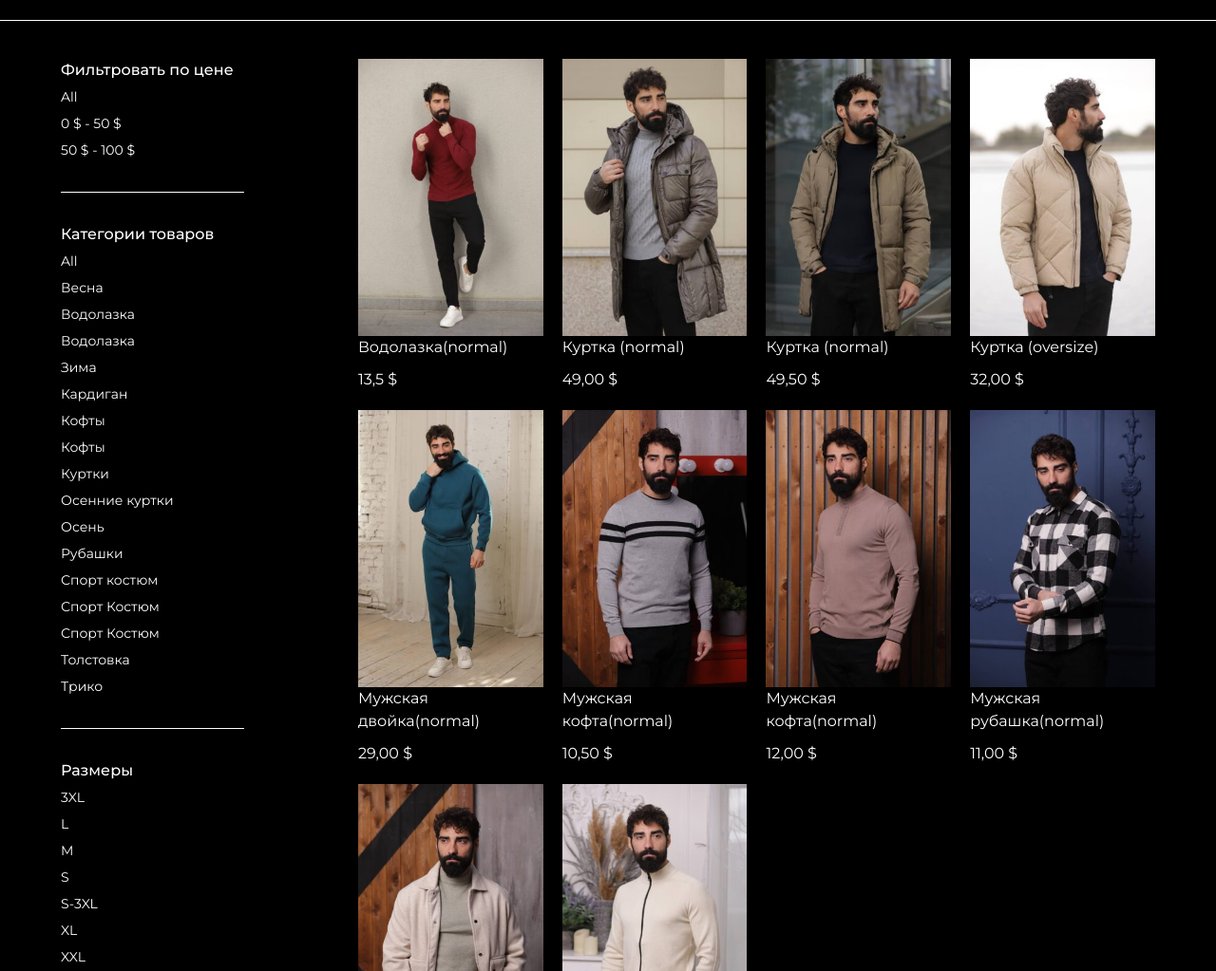
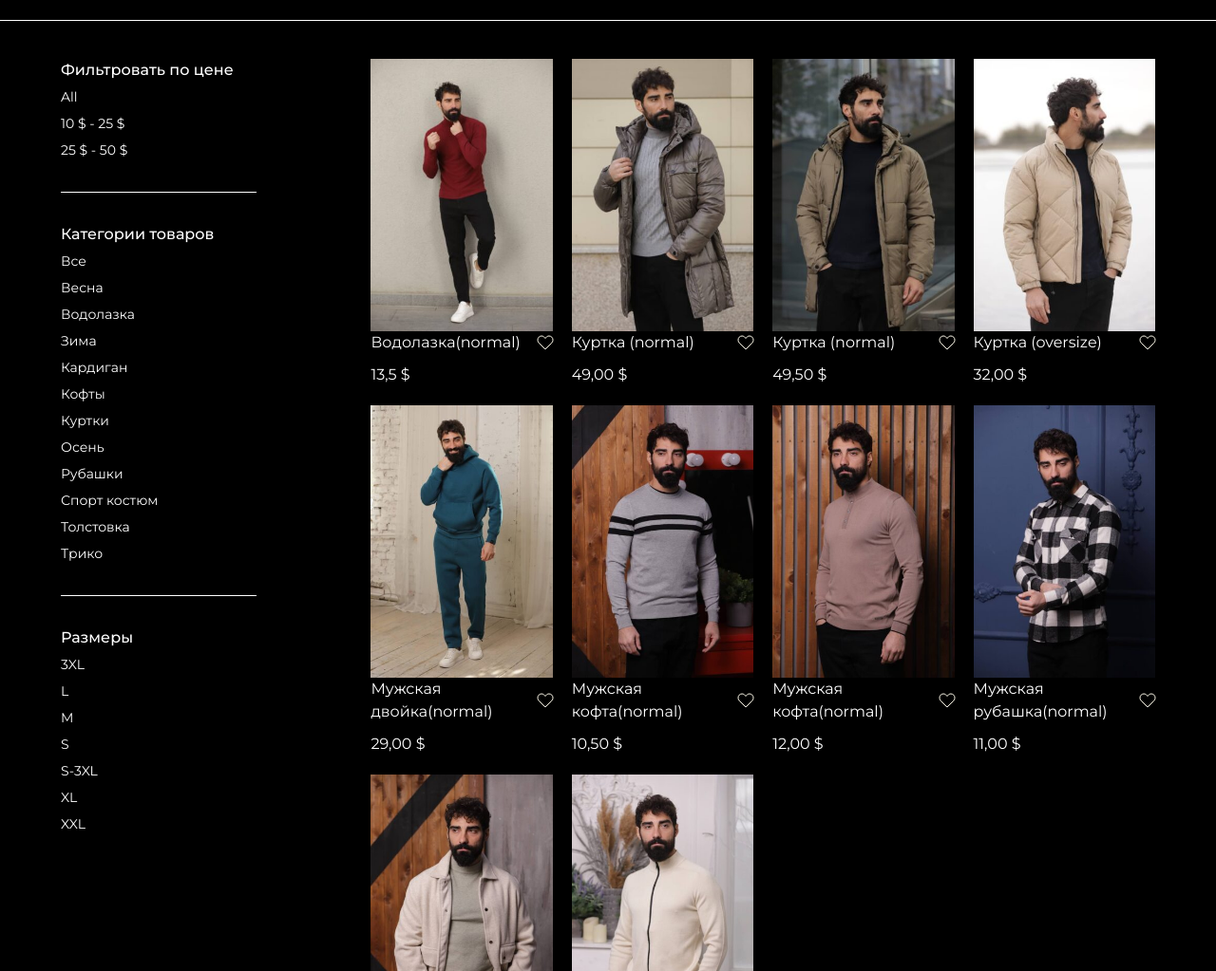
Before and after one commit to XPNCBS/masculino, a website built with Vite: page index.html in a window 1280 px wide. Shown: the part 58-1081 px from the top of the page at 95% size. Built offline with nearby package versions, Linux system fonts and the light colour scheme; files whose address does not match are found by name.

Commit message:
начал делать фильтр

```diff
--- a/index.html
+++ b/index.html
@@ -175,8 +175,8 @@
       </header>
     </div>
     <template id="shop">
-      <main class="custom-container">
-        <section class="flex justify-between items-center">
+      <main>
+        <section class="flex justify-between items-center custom-container">
           <nav class="bread-crumbs">
             <a href="#">Shop</a>
             <span class="px-3">/</span>
@@ -205,12 +205,45 @@
             ></a>
           </div>
         </section>
-        <section class="flex">
+        <section class="flex custom-container">
           <div class="w-[50%]">
             <div><img class="main-image" src="" alt="" /></div>
             <ul class="images-list"></ul>
           </div>
           <div class="w-[50%]">a</div>
+        </section>
+        <section class="Additional-information mt-20">
+          <div
+            class="custom-container flex items-center justify-center flex-col py-10"
+          >
+            <h2 class="">Additional information</h2>
+            <table>
+              <tr>
+                <td class="py-5">Цвет</td>
+                <td class="pl-30">
+                  <div class="colors"></div>
+                </td>
+              </tr>
+              <tr>
+                <td class="py-5">Материал</td>
+                <td class="pl-30"><div class="material"></div></td>
+              </tr>
+              <tr>
+                <td class="py-5">Размер</td>
+                <td class="pl-30"><div class="sizes"></div></td>
+              </tr>
+            </table>
+          </div>
+          <div class="border-b border-t py-5 w">
+            <div
+              class="custom-container flex items-center justify-center flex-col"
+            >
+              <div>
+                <span>SKU: <span class="SKU"></span></span>
+                <span>Categories: <span class="categories"></span></span>
+              </div>
+            </div>
+          </div>
         </section>
       </main>
       <div class="modal">
@@ -234,7 +267,7 @@
     </template>
     <template id="root">
       <main class="custom-container main flex gap-30">
-        <aside class="aside w-200"></aside>
+        <aside class="aside"></aside>
 
         <div class="cards flex"></div>
       </main>
@@ -252,22 +285,16 @@
               <svg
                 width="16"
                 height="16"
+                viewBox="0 0 16 16"
                 fill="none"
                 xmlns="http://www.w3.org/2000/svg"
-                stroke="#000000"
+                stroke="#000"
+                class="overflow-visible"
               >
-                <g id="SVGRepo_bgCarrier" stroke-width="0"></g>
-                <g
-                  id="SVGRepo_tracerCarrier"
-                  stroke-linecap="round"
-                  stroke-linejoin="round"
-                ></g>
-                <g id="SVGRepo_iconCarrier">
-                  <path
-                    d="M1.24264 8.24264L8 15L14.7574 8.24264C15.553 7.44699 16 6.36786 16 5.24264V5.05234C16 2.8143 14.1857 1 11.9477 1C10.7166 1 9.55233 1.55959 8.78331 2.52086L8 3.5L7.21669 2.52086C6.44767 1.55959 5.28338 1 4.05234 1C1.8143 1 0 2.8143 0 5.05234V5.24264C0 6.36786 0.44699 7.44699 1.24264 8.24264Z"
-                    class="svg__path"
-                  ></path>
-                </g>
+                <path
+                  d="M1.24264 8.24264L8 15L14.7574 8.24264C15.553 7.44699 16 6.36786 16 5.24264V5.05234C16 2.8143 14.1857 1 11.9477 1C10.7166 1 9.55233 1.55959 8.78331 2.52086L8 3.5L7.21669 2.52086C6.44767 1.55959 5.28338 1 4.05234 1C1.8143 1 0 2.8143 0 5.05234V5.24264C0 6.36786 0.44699 7.44699 1.24264 8.24264Z"
+                  class="svg__path"
+                ></path>
               </svg>
             </button>
           </div>
--- a/src/js/asideContent.js
+++ b/src/js/asideContent.js
@@ -1,31 +1,29 @@
 export const asideContent = [
   {
+    href: 'prices',
     title: 'Фильтровать по цене',
-    elements: ['All', '0 $ - 50 $', '50 $ - 100 $'],
+    elements: ['All', '10 $ - 25 $', '25 $ - 50 $'],
   },
   {
+    href: 'categories',
     title: 'Категории товаров',
     elements: [
-      'All',
+      'Все',
       'Весна',
-      'Водолазка',
       'Водолазка',
       'Зима',
       'Кардиган',
       'Кофты',
-      'Кофты',
       'Куртки',
-      'Осенние куртки',
       'Осень',
       'Рубашки',
       'Спорт костюм',
-      'Спорт Костюм',
-      'Спорт Костюм',
       'Толстовка',
       'Трико',
     ],
   },
   {
+    href: 'sizes',
     title: 'Размеры',
     elements: ['3XL', 'L', 'M', 'S', 'S-3XL', 'XL', 'XXL'],
   },
--- a/src/js/asideFunctions.js
+++ b/src/js/asideFunctions.js
@@ -8,17 +8,25 @@ export function generateAside(asideContent, aside) {
     title.textContent = asideItem.title
     li.appendChild(title)
     ul.appendChild(li)
-    generateAsideButtons(asideItem.elements, ul)
+    generateAsideLinks(asideItem.elements, ul, asideItem.href)
     aside.appendChild(ul)
   })
 }
-function generateAsideButtons(elements, ul) {
+function generateAsideLinks(elements, ul, href) {
+  const params = new URLSearchParams(window.location.search)
+  const category = params.get('categories')
   elements.forEach((element) => {
     const li = document.createElement('li')
-    const button = document.createElement('button')
-    button.classList.add('filtr__button')
-    button.textContent = element
-    li.appendChild(button)
+    const link = document.createElement('a')
+    link.href = `/?${href}=${element}`
+    link.classList.add('filtr__button')
+    if (category) {
+      if (category === element) {
+        link.classList.add('active')
+      }
+    }
+    link.textContent = element
+    li.appendChild(link)
     ul.appendChild(li)
   })
 }
--- a/src/js/cards.js
+++ b/src/js/cards.js
@@ -7,6 +7,20 @@ export const cards = [
     hoverSrc: 'public/images/1_Водолазка_normal__hover.jpg',
     season: 'Осень',
     category: 'Водолазка',
+    colors: [
+      'Бежевый',
+      'Бирюзовый',
+      'Бордовый',
+      'Коричневый',
+      'Кофе',
+      'Петроль',
+      'Серый',
+      'Темно-синий',
+      'Черный',
+    ],
+    sku: '#К-709',
+    material: 'Трикотаж',
+    sizes: ['3XL', 'L', 'M', 'S', 'S-3XL', 'XL'],
     images: [
       'public/images/shop/1_Водолазка_normal/01.jpg',
       'public/images/shop/1_Водолазка_normal/02.jpg',
@@ -33,6 +47,7 @@ export const cards = [
     src: 'public/images/2_Куртка__normal__src.jpeg',
     hoverSrc: 'public/images/2_Куртка__normal__hover.jpeg',
     season: 'Зима',
+    sku: '#88-137',
     category: 'Курки',
     images: [
       'public/images/shop/2_Куртка__normal/01.jpeg',
@@ -58,6 +73,9 @@ export const cards = [
     hoverSrc: 'public/images/3_Куртка__normal__hover.jpg',
     season: 'Зима',
     category: 'Курки',
+    sku: 'N/A',
+    material: 'Матовая плащевка',
+    colors: ['Коричневый', 'Серый', 'Темно-серый'],
     images: [
       'public/images/shop/3_Куртка__normal/01.jpg',
       'public/images/shop/3_Куртка__normal/02.jpg',
@@ -77,7 +95,19 @@ export const cards = [
     src: 'public/images/4_Куртка__oversize__src.jpg',
     hoverSrc: 'public/images/4_Куртка__oversize__hover.jpg',
     season: 'Зима',
+    sku: '#М-795',
     category: 'Куртки',
+    material: 'Плащевка',
+    colors: [
+      'Бежевый',
+      'Ментол',
+      'Парламент',
+      'Серый',
+      'Темно-серый',
+      'Хакки',
+      'Черный',
+    ],
+    sizes: ['L', 'M', 'XL', 'XXL'],
     images: [
       'public/images/shop/4_Куртка__oversize/01.jpg',
       'public/images/shop/4_Куртка__oversize/02.jpg',
@@ -102,7 +132,11 @@ export const cards = [
     src: 'public/images/5_Мужская_двойка_normal__hover.jpg',
     hoverSrc: 'public/images/5_Мужская_двойка_normal__hover.jpg',
     season: 'Осень',
+    sku: '#М-795',
     category: 'Спорт костюм',
+    material: 'Хлопок с флисом',
+    colors: ['Петроль', 'Фиолетовый', 'Черный'],
+    sizes: ['L', 'M', 'S', 'XL', 'XXL'],
     images: [
       'public/images/shop/5_Мужская__двойка_normal/01.jpg',
       'public/images/shop/5_Мужская__двойка_normal/02.jpg',
@@ -134,7 +168,12 @@ export const cards = [
     src: 'public/images/6_Мужская_кофта_normal__src.jpg',
     hoverSrc: 'public/images/6_Мужская_кофта_normal__hover.jpg',
     season: 'Осень',
+    sku: '#М-113',
     category: 'Кофты',
+    material: 'Хлопок с флисом',
+    colors: ['Петроль', 'Фиолетовый', 'Черный'],
+    sizes: ['L', 'M', 'S', 'XL', 'XXL'],
+
     images: [
       'public/images/shop/6_Мужская_кофта_normal/01.jpg',
       'public/images/shop/6_Мужская_кофта_normal/02.jpg',
@@ -157,7 +196,23 @@ export const cards = [
     src: 'public/images/7_Мужская_кофта_normal__src.jpg',
     hoverSrc: 'public/images/7_Мужская_кофта_normal__hover.jpg',
     season: 'Осень',
+    sku: '#21-0000154',
     category: 'Кофты',
+    material: 'Трикотаж',
+    colors: [
+      'Антрацитовый',
+      'Красный',
+      'Серый',
+      'Синий меланж',
+      'Темно-бежевый',
+      'Темно-зеленый',
+      'Темно-серый',
+      'Темно-синий',
+      'Фиолетовый меланж',
+      'Черный',
+    ],
+    sizes: ['3XL', 'L', 'M', 'XL', 'XXL'],
+
     images: [
       'public/images/shop/7_Мужская_кофта_normal/01.jpg',
       'public/images/shop/7_Мужская_кофта_normal/02.jpg',
@@ -181,7 +236,12 @@ export const cards = [
     src: 'public/images/8_Мужская_рубашка_normal__src.jpg',
     hoverSrc: 'public/images/8_Мужская_рубашка_normal__src.jpg',
     season: '',
+    sku: '#4597',
     category: 'Рубашки',
+    material: 'Байка',
+    colors: ['Белый', 'Темно-серый', 'Темно-синий'],
+    sizes: ['3XL', 'L', 'M', 'XL', 'XXL'],
+
     images: [
       'public/images/shop/8_Мужская_рубашка_normal/01.jpg',
       'public/images/shop/8_Мужская_рубашка_normal/02.jpg',
@@ -205,7 +265,12 @@ export const cards = [
     src: 'public/images/9_Мужской_бомбер_oversize__src.jpg',
     hoverSrc: 'public/images/9_Мужской_бомбер_oversize__hover.jpg',
     season: 'Зима',
+    sku: '#4707',
     category: 'Курки',
+    material: 'Альпака',
+    colors: ['Бежевый', 'Темно-серый', 'Черный'],
+    sizes: ['L', 'M', 'S', 'XL'],
+
     images: [
       'public/images/shop/9_Мужской_бомбер_oversize/01.jpg',
       'public/images/shop/9_Мужской_бомбер_oversize/02.jpg',
@@ -228,7 +293,18 @@ export const cards = [
     src: 'public/images/10_Мужской_кардиган__normal__src.jpg',
     hoverSrc: 'public/images/10_Мужской_кардиган__normal__hover.jpg',
     season: 'Зима',
+    sku: '#К-702',
     category: 'Кардиган',
+    material: 'Трикотаж',
+    colors: [
+      'Айвори',
+      'Индиго Меланж',
+      'Коралловый',
+      'Светло-серый',
+      'Темно-бежевый',
+    ],
+    sizes: ['L', 'M', 'XL', 'XXL'],
+
     images: [
       'public/images/shop/10_Мужской_кардиган__normal/01.jpg',
       'public/images/shop/10_Мужской_кардиган__normal/02.jpg',
--- a/src/js/cardsFunctions.js
+++ b/src/js/cardsFunctions.js
@@ -21,7 +21,15 @@ function createCard(template, tile, price, href, src, hoverSrc) {
 }
 
 export function generateCards(template, cards, container) {
+  const params = new URLSearchParams(window.location.search)
+  const category = params.get('categories')
+
   cards.forEach((cardItem) => {
+    // показываем все, если категории нет или указано "All"
+    if (category && category !== 'Все') {
+      if (cardItem.category !== category && cardItem.season !== category) return
+    }
+
     const card = createCard(
       template,
       cardItem.title,
@@ -30,6 +38,7 @@ export function generateCards(template, cards, container) {
       cardItem.src,
       cardItem.hoverSrc
     )
+
     container.appendChild(card)
   })
 }
--- a/src/style.css
+++ b/src/style.css
@@ -62,9 +62,12 @@ button {
 .filtr__button.active {
   @apply text-amber-300;
 }
+.aside {
+  @apply w-[20%];
+}
 /* cards container */
 .cards {
-  @apply flex flex-wrap gap-[20px];
+  @apply flex flex-wrap gap-[20px] w-[80%];
 }
 
 /* card block */
@@ -72,7 +75,10 @@ button {
   @apply relative;
   width: calc((100% - (3 * 20px)) / 4);
 }
-
+.card img {
+  display: block;
+  width: 100%;
+}
 /* картинка */
 .card__image-block {
   @apply relative;
@@ -118,18 +124,16 @@ body {
   /* можно сюда добавить @apply text-sm font-bold если надо */
 }
 
-.svg__path {
-  @apply fill-transparent transition-colors duration-200 ease-in;
-}
-
-svg:hover .svg__path {
-  @apply fill-black;
+.card__action .svg__path {
+  @apply fill-transparent stroke-amber-50 transition-colors duration-200 ease-in cursor-pointer;
 }
 
 .card__action:hover .svg__path {
-  @apply fill-black;
+  @apply fill-amber-50;
 }
-
+.liked:hover .svg__path {
+  @apply fill-yellow-300 stroke-0;
+}
 .liked .svg__path {
   @apply fill-yellow-300 stroke-0;
 }
@@ -166,3 +170,7 @@ svg:hover .svg__path {
   height: auto; /* сохраняем пропорции */
   display: block;
 }
+.Additional-information {
+  border-bottom: 1px solid white;
+  border-top: 1px solid white;
+}
```
Also changed, not shown: src/js/shopPage.js (+19 -4 lines).
